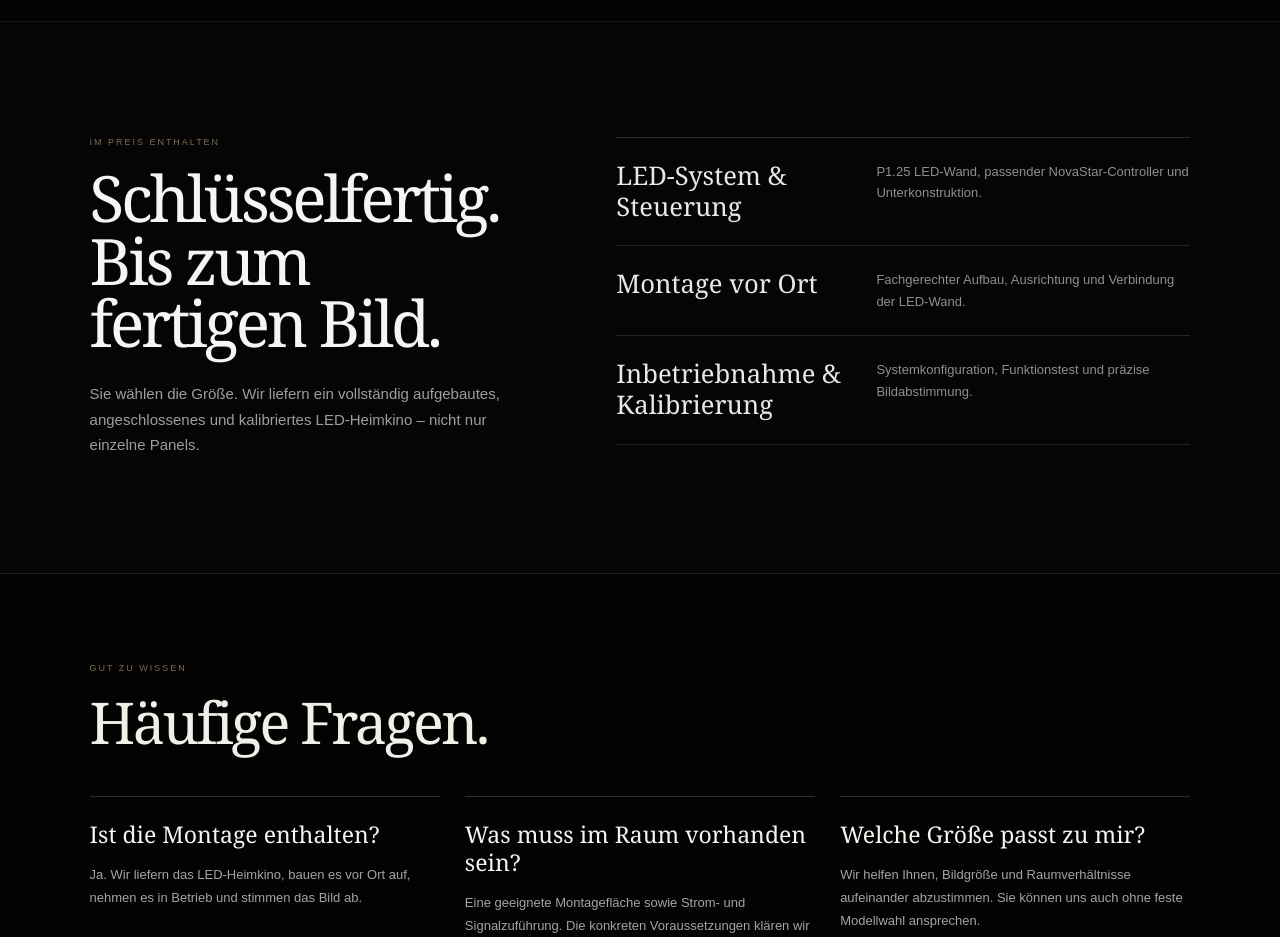
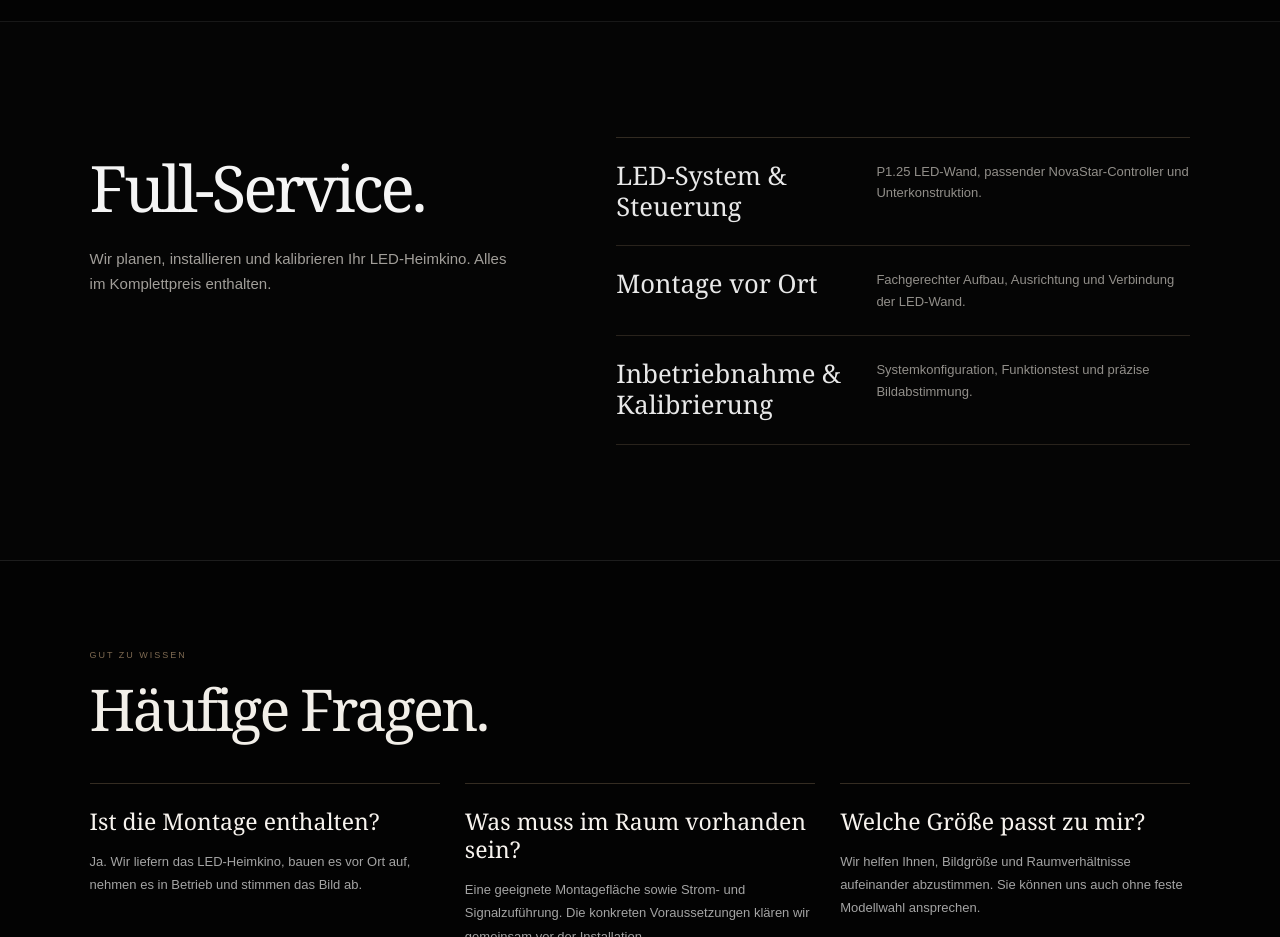
Before and after one commit to dennis-glaser-coder/cinema-n7, a Next.js app: page /produkte in a window 1280 px wide. Shown: the part 1680-2617 px from the top of the page. Built offline with nearby package versions, Linux system fonts and the light colour scheme; no server answers.

Commit message:
Simplify product full-service section

```diff
--- a/app/produkte/page.tsx
+++ b/app/produkte/page.tsx
@@ -167,11 +167,9 @@ export default function ProductsPage() {
 
       <section className="turnkey-scope-v13" id="leistungen" aria-labelledby="turnkey-scope-heading">
         <div className="turnkey-scope-heading-v13">
-          <p className="overline-v5">IM PREIS ENTHALTEN</p>
-          <h2 id="turnkey-scope-heading">Schlüsselfertig. Bis zum fertigen Bild.</h2>
+          <h2 id="turnkey-scope-heading">Full-Service.</h2>
           <p>
-            Sie wählen die Größe. Wir liefern ein vollständig aufgebautes,
-            angeschlossenes und kalibriertes LED-Heimkino – nicht nur einzelne Panels.
+            Wir planen, installieren und kalibrieren Ihr LED-Heimkino. Alles im Komplettpreis enthalten.
           </p>
         </div>
         <div className="turnkey-scope-right-v13">
```
